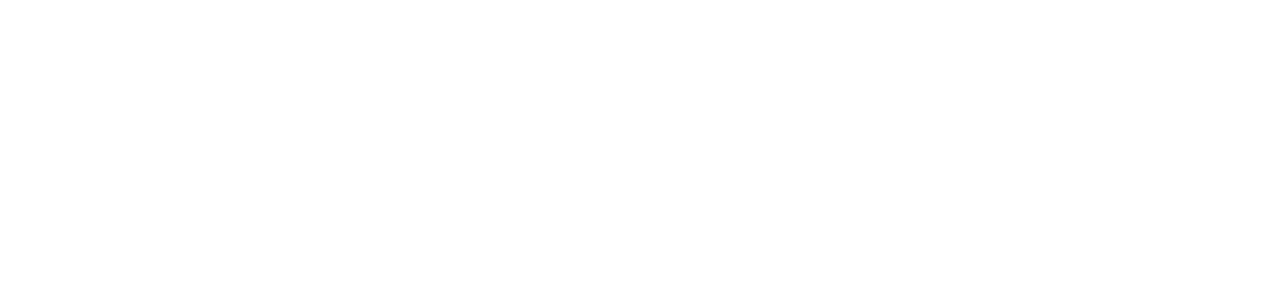
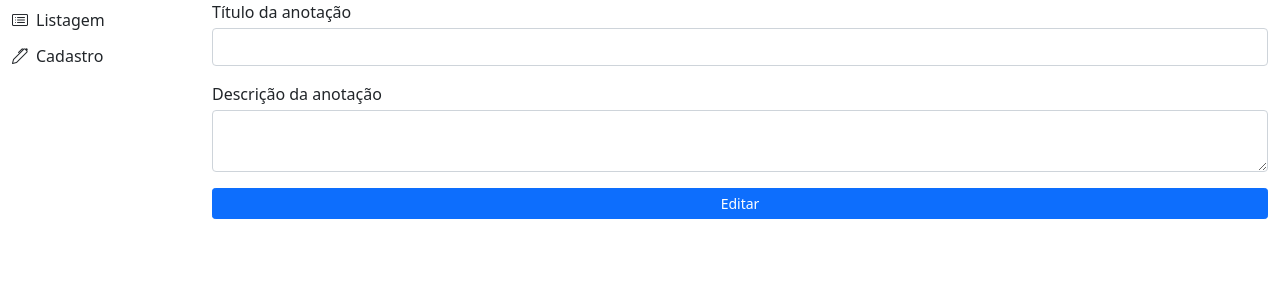
Before and after one commit to diogoschoninger/devsnotes, a React (Create React App) app: page /edit/1 in a window 1280 px wide. Before the commit this address had no page. Shown: the top 300 px of the page. Built offline with nearby package versions, Linux system fonts and the light colour scheme; no server answers.

Commit message:
202204072248

```diff
--- a/src/App.jsx
+++ b/src/App.jsx
@@ -1,11 +1,14 @@
-import { BrowserRouter, Routes, Route} from "react-router-dom";
+import { BrowserRouter, Routes, Route, Navigate } from "react-router-dom";
 import { Home } from "./pages/Home";
+import { Edit } from "./pages/Edit";
 
 const App = () => {
   return (
     <BrowserRouter>
       <Routes>
+        <Route path="*" element={<Navigate to="/"/>}></Route>
         <Route path="/" element={<Home/>}/>
+        <Route path="/edit/:id" element={<Edit/>}/>
       </Routes>
     </BrowserRouter>
   );
--- /dev/null
+++ b/src/pages/Edit.jsx
@@ -0,0 +1,67 @@
+import { useEffect, useState } from "react";
+import { useParams } from "react-router-dom";
+
+export function Edit() {
+  const idNote = useParams().id;
+  const [title, setTitle] = useState("");
+  const [body, setBody] = useState("");
+  const [result, setResult] = useState({});
+
+  async function getNote() {
+    await fetch("http://localhost/devsnotes/api/get.php?id=" + idNote, {method: "GET"})
+    .then(resp => resp.json())
+    .then(resp => {
+      if (resp.error !== "") {
+        setResult({error: resp.result});
+        console.log(resp.error);
+      } else {
+        setTitle(resp.result.title);
+        setBody(resp.result.body);
+        console.log(result);
+      }
+    })
+    .catch(() => {
+      setResult({error: "Não foi possível conectar à API. Tente novamente"});
+    });
+  }
+
+  function editNote() {
+
+  }
+
+  useEffect(() => {
+    getNote();
+  }, []);
+
+  return (
+    <div className="window">
+      <div className="sidebar p-1 d-flex flex-column">
+        <ul className="nav nav-pills flex-column">
+          <li className="nav-item p-1 px-2 mb-1">
+            <a href="/" className="nav-link p-0 text-dark"><i className="bi-card-list me-2"></i>Listagem</a>
+          </li>
+          <li className="nav-item p-1 px-2 mb-1">
+            <a href="/" className="nav-link p-0 text-dark"><i className="bi-pen me-2"></i>Cadastro</a>
+          </li>
+        </ul>
+      </div>
+      <div className="content">
+        <div className="container">
+          <form onSubmit={editNote()}>
+            <div className="mb-3">
+              <label className="form-label mb-1">Título da anotação</label>
+              <input className="form-control" value={title} onChange={e => setTitle(e.target.value)}></input>
+            </div>
+            <div className="mb-3">
+              <label className="form-label mb-1">Descrição da anotação</label>
+              <textarea className="form-control" value={body} onChange={e => setBody(e.target.value)}></textarea>
+            </div>
+            <div className="d-grid">
+              <button type="submit" className="btn btn-sm btn-primary">Editar</button>
+            </div>
+          </form>
+        </div>
+      </div>
+    </div>
+  );
+}
--- a/src/pages/Home.jsx
+++ b/src/pages/Home.jsx
@@ -2,16 +2,21 @@
 import "../styles/Home.css";
 
 export function Home() {
+  const [loading, setLoading] = useState(true);
   const [data, setData] = useState({});
 
   async function getNotes() {
-    await fetch("http://localhost/devsnotes/api/getall.php")
+    await fetch("http://localhost/devsnotes/api/getall.php", {method: "GET"})
     .then(resp => resp.json())
     .then(resp => {
       if (resp.error !== "") setData({error: resp.error})
       else setData(resp.result);
+      setLoading(false);
     })
-    .catch(() => setData({error: "Não foi possível conectar à API. Tente novamente."}));
+    .catch(() => {
+      setData({error: "Não foi possível conectar à API. Tente novamente."});
+      setLoading(false);
+    });
   }
 
   useEffect(() => {
@@ -43,18 +48,19 @@
               </tr>
             </thead>
             <tbody>
-              {data.error ? <tr><td colSpan="3">{data.error}</td></tr> : null}
-              {Object.values(data).map(note => (
+              {loading ? <tr><td colSpan="4" className="text-center">Carregando...</td></tr> : null}
+              {data.error ? <tr><td colSpan="4" className="text-center">{data.error}</td></tr> : null}
+              {!data.error ? Object.values(data).map(note => (
                 <tr key={note.id}>
                   <th scope="row">{note.id}</th>
                   <td>{note.title}</td>
                   <td>{note.body}</td>
                   <td>
-                    <button className="btn btn-sm py-0 btn-warning">Editar</button>
+                    <a href={"/edit/" + note.id}><button className="btn btn-sm py-0 btn-warning me-1">Editar</button></a>
                     <button className="btn btn-sm py-0 btn-danger">Excluir</button>
                   </td>
                 </tr>
-              ))}
+              )) : null}
             </tbody>
           </table>
         </div>
```
